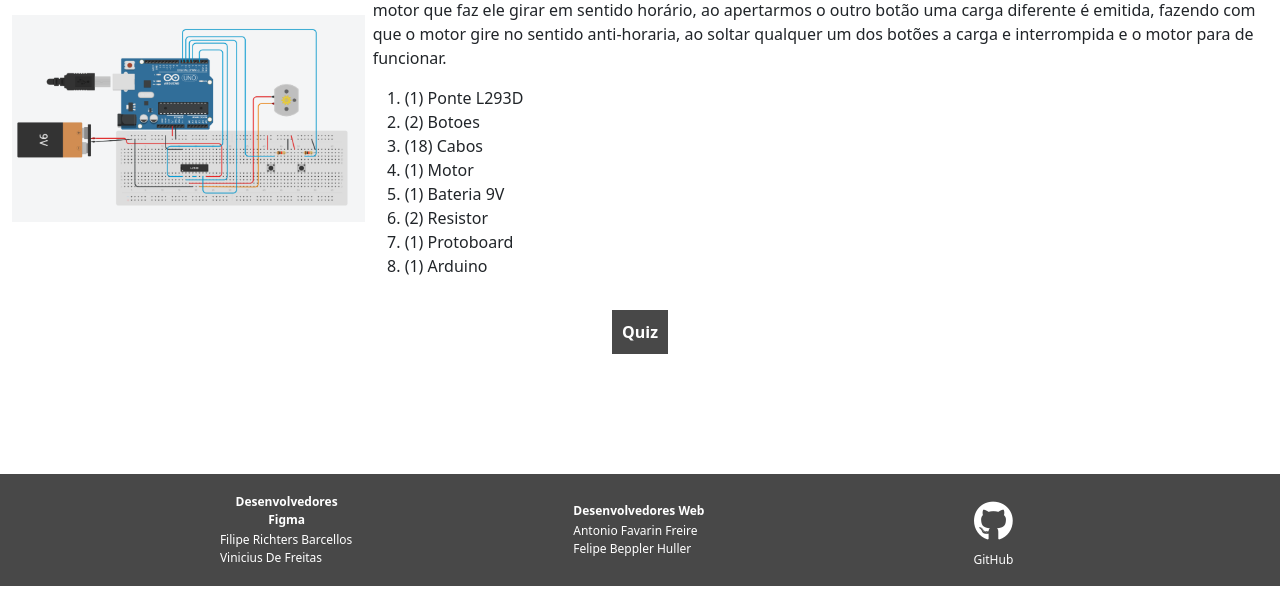
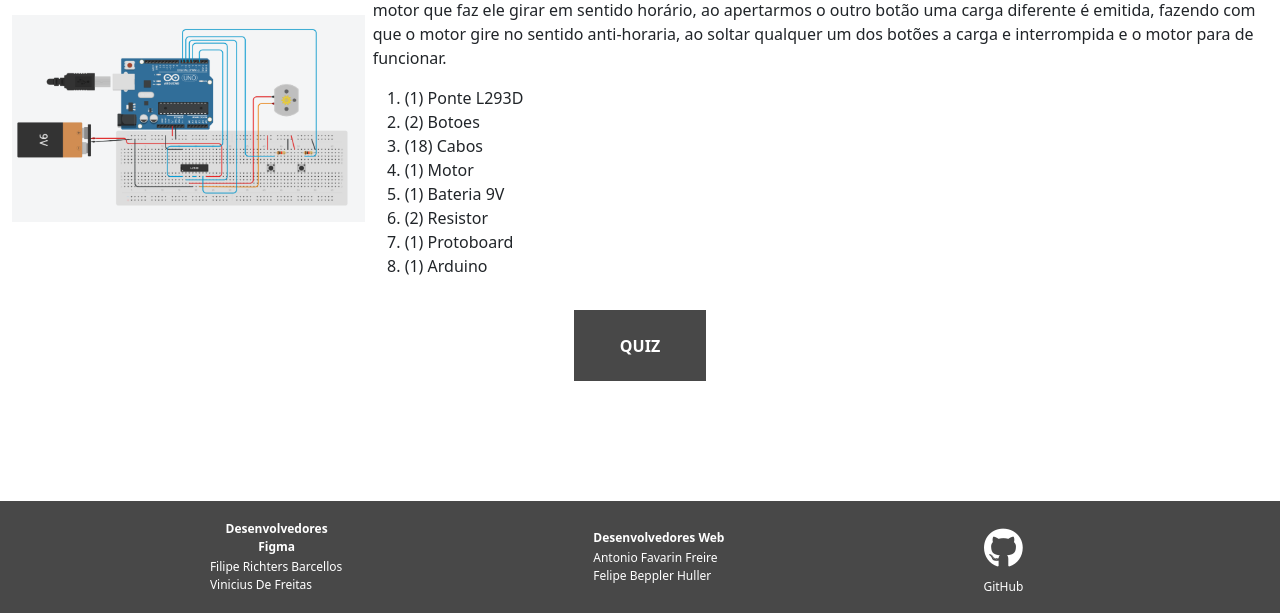
Before and after one commit to antoniofavarinfreire/Go_Robots, a PHP site: page /src/assets/pages/arduino.html in a window 1280 px wide. Shown: the part 2439-3052 px from the top of the page. Before the commit the page ends 3025 px from the top, so only its background shows below. Run offline with PHP 8.4, Linux system fonts and the light colour scheme.

Commit message:
Hotfix: melhorias no código

```diff
--- a/src/assets/css/style.css
+++ b/src/assets/css/style.css
@@ -162,19 +162,22 @@ body{
     margin: 2rem;
 }
 
-.container-fluid .main-content{
+.main-content{
     display: flex;
-    justify-content: center;
-}
-
-.container-fluid .main-content .left{
-    display: flex;
-    flex-direction: column;
     justify-content: center;
     align-items: center;
 }
-
-.container-fluid .main-content .left .ard-button{
+.left{
+    margin-right: 5vh;
+}
+.button_quiz{
+    display: flex;
+    justify-content: center;
+    align-items: center;
+    margin-top: 2vh;
+    width: 100%;
+}
+.ard-button{
     display:inline-block;
     color:white;
     background: #484848;
@@ -182,6 +185,13 @@ body{
     text-align: center;
     border: hidden;
     font-size: 16px;
+    font-weight: bolder;
+    width: 100%;
+    border: 1px solid #484848;
+}
+.ard-button:hover{
+    background-color: #fff;
+    color: #484848;
 }
 .text{
     margin-left: 1vh;
--- a/src/assets/pages/arduino.html
+++ b/src/assets/pages/arduino.html
@@ -14,7 +14,7 @@
 <body>
 
     <div class="home-link">
-        <a href="../../index.html">
+        <a href="../../../index.html">
             <button class="home-button">
                 <b>GO Robot's</b>
             </button>
@@ -97,11 +97,15 @@
                 </div>
             </div>
         </div>
-        <a class="home-link" href="quiz.html">
-            <button class="home-button">
-                <b>Quiz</b>
-            </button>
-        </a>
+        <div class="button_quiz">
+            <div class="buttons">
+                <a href="quiz.html">
+                    <button class="ard-button">
+                        QUIZ
+                    </button>
+                </a>
+            </div>
+        </div>
     </div>
 
 
```
Also changed, not shown: index.html (+7 -5 lines).
